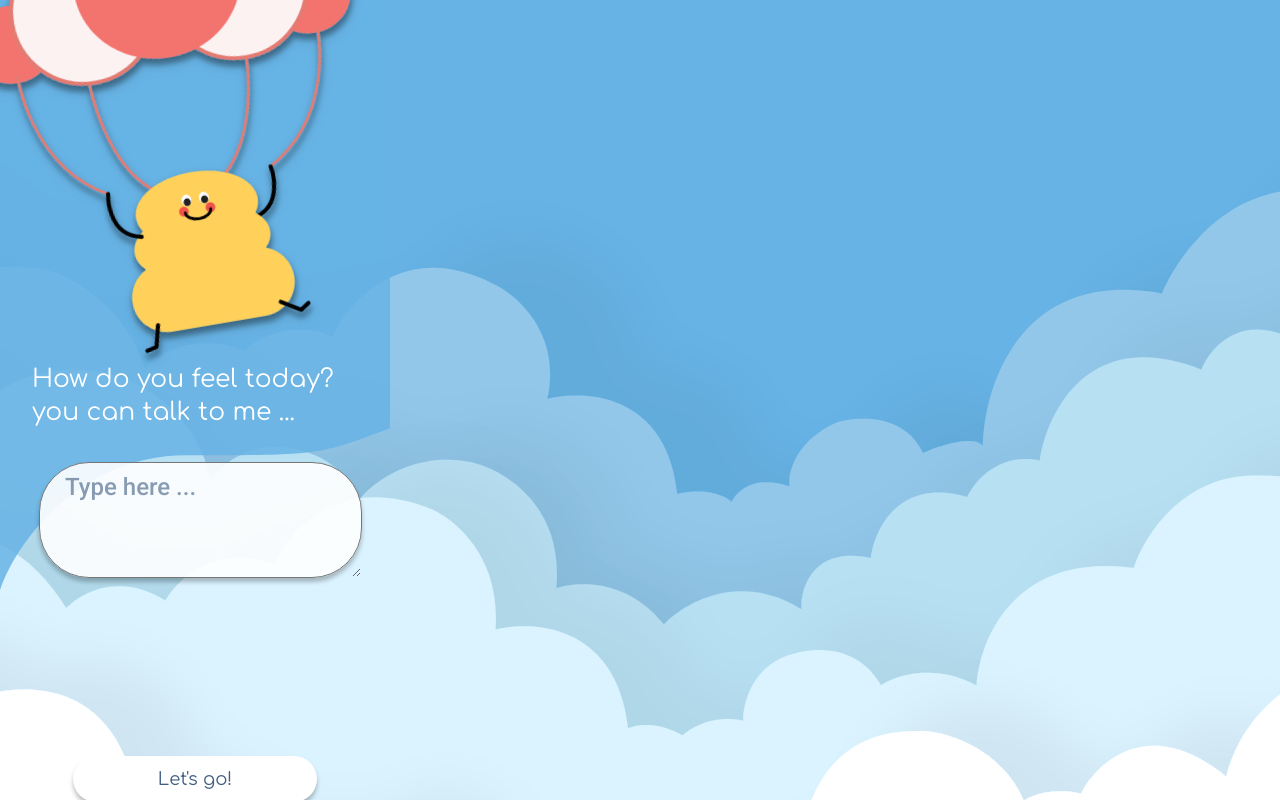
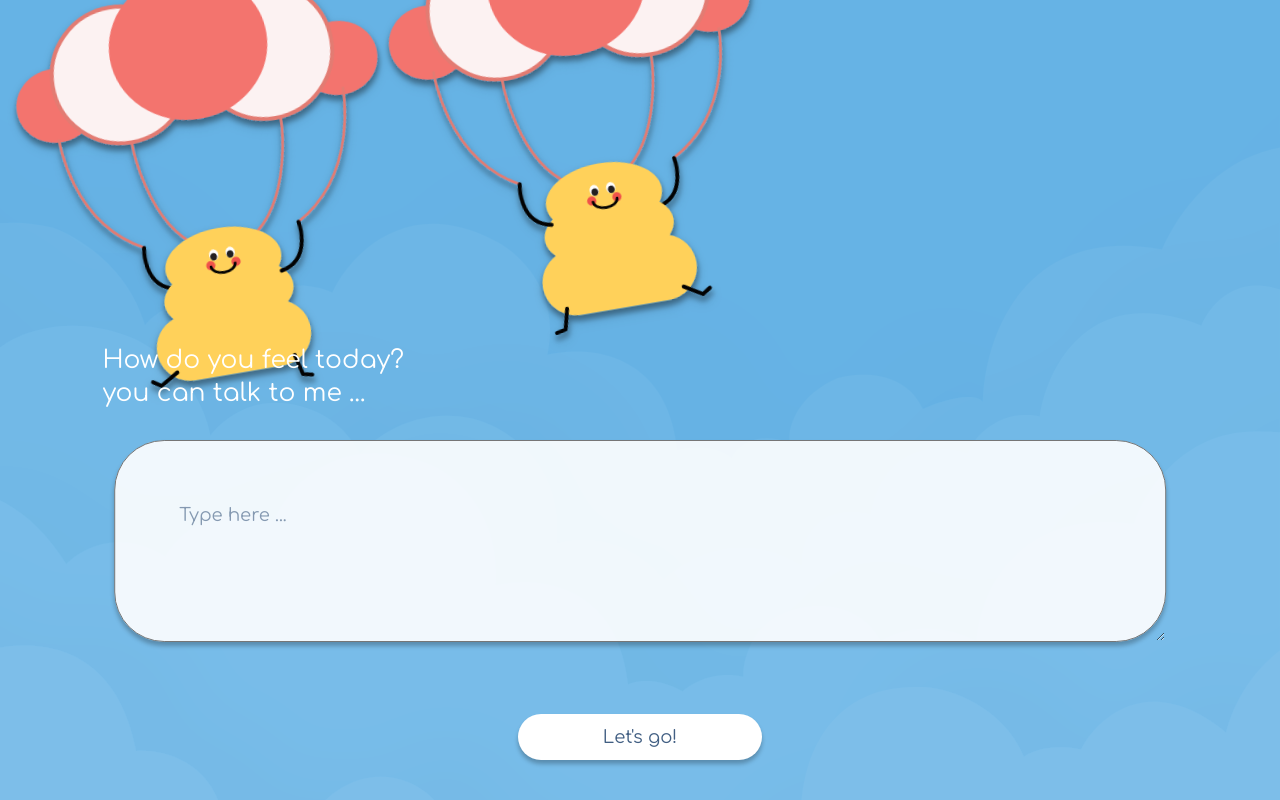
Before and after one commit to ChuoseDev/webapp, a React (Create React App) app in the folder frontend/: page /feeling in a window 1280 px wide. Shown: the top 800 px of the page. Built offline with nearby package versions, Linux system fonts and the light colour scheme.

Commit message:
edit questionnaire page to responsive

```diff
--- a/frontend/src/views/questionnaire/feeling.css
+++ b/frontend/src/views/questionnaire/feeling.css
@@ -9,8 +9,8 @@
 }
 .question{
     position: absolute;
-    left: 32px;
-    top: 363px;
+    left: 8%;
+    top: 43%;
 
     font-family: 'Comfortaa';
     font-style: normal;
@@ -23,23 +23,25 @@
 }
 .textbox{
     position: absolute;
-    width: 317px;
-    height: 110px;
-    left: 39px;
-    top: 462px;
+    width: 72%;
+    height: 9%;
+    left: 50%;
+    top: 55%;
+    transform: translate(-50%);
     background: rgba(255, 255, 255, 0.9);
     box-shadow: 0px 4px 4px rgba(0, 0, 0, 0.25);
 }
 
 textarea {
+    padding: 5%;
     -webkit-border-radius: 50px;
     -moz-border-radius: 50px;
-}
-textarea::placeholder {
-    position:absolute;
-    left:25px;
-    top:10px;
-    text-align:center;
+
+    font-family: 'Comfortaa';
+    font-style: normal;
+    font-weight: normal;
+    font-size: 18px;
+    color: #425F83;
 }
 
 .button {
@@ -60,7 +62,7 @@ textarea::placeholder {
 
 .bottom{
     position: absolute;
-    bottom:42px;
+    bottom:5%;
 }
 
 .center{
@@ -70,8 +72,8 @@ textarea::placeholder {
 
 .container{
     position: absolute;
-    width:390px;
-    height: 844px;
+    width: 100%;
+    height: 100%;
 }
 
 .charactor{
@@ -86,6 +88,8 @@ textarea::placeholder {
 }
 .charactor-size{
     -webkit-box-reflect: left;
-    width:437.24px;
-    height: 455.37px;
+    height: 100%;
 }
+.bg4{
+    width: 100%;
+}
--- a/frontend/src/views/questionnaire/feeling.js
+++ b/frontend/src/views/questionnaire/feeling.js
@@ -1,19 +1,28 @@
-import COLORS from '../../utils/color'
 import './feeling.css'
 
 
+
 const Feeling = () => {
+
+    const onClickLetGo= async () => {
+        try {
+        console.log(document.getElementById('feeling-textarea').value)
+        } catch (err) {
+        console.log(err)
+        }
+    }
+
     return (
         <div class='container'>
-            <img src={'images/BG_04.svg'}/>
+            <img class="bg4" src={'images/BG_04.svg'}/>
             <div class='charactor'>
                 <img class='charactor-size' src={'images/Charactor.svg'}/>
             </div>
             <div class='question'>How do you feel today?<br/>you can talk to me ...</div>
-            <textarea class="textbox" placeholder='Type here ...'></textarea>
+            <textarea id='feeling-textarea' class="textbox" placeholder='Type here ...'></textarea>
             <div class='center'>
                 <div class='bottom'>
-                    <button class='button'>Let's go!</button>
+                    <button class='button' onClick={() => onClickLetGo()} >Let's go!</button>
                 </div>
             </div>
             <img class="cloud" src={'images/Clouds.svg'}/>
```
